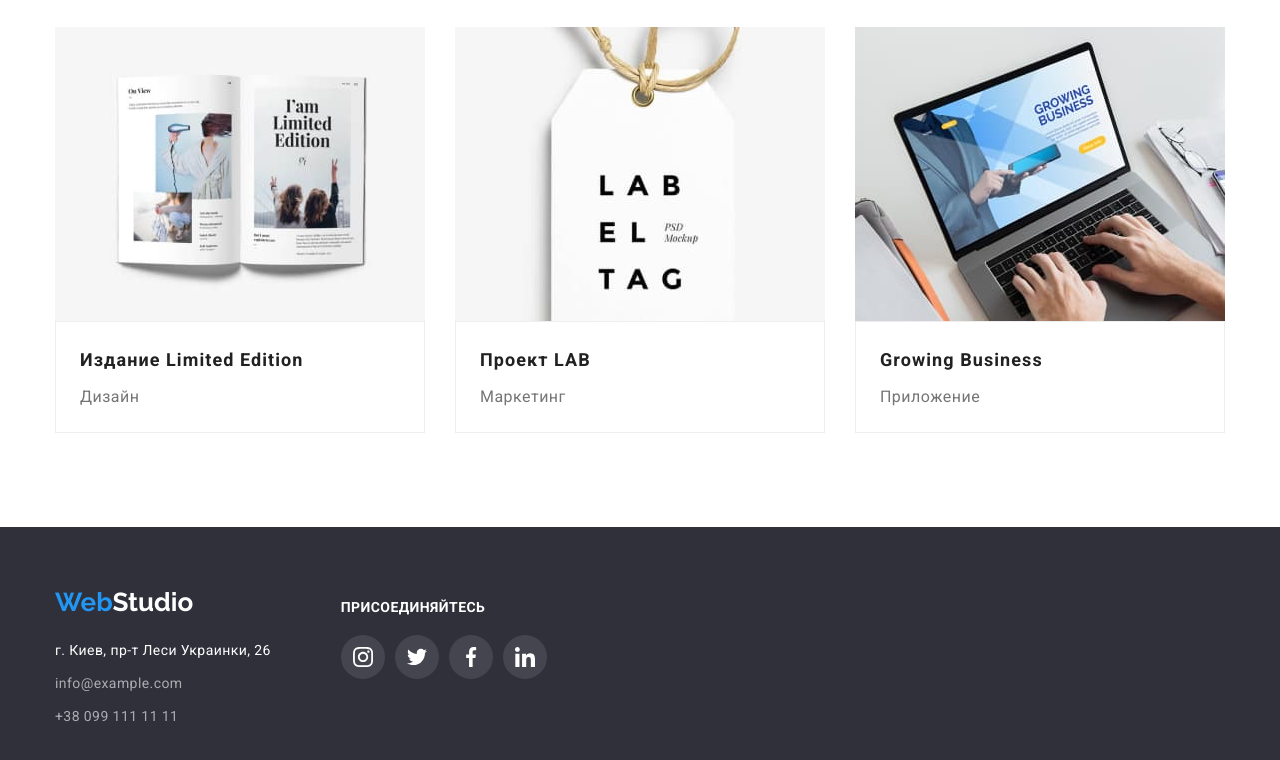
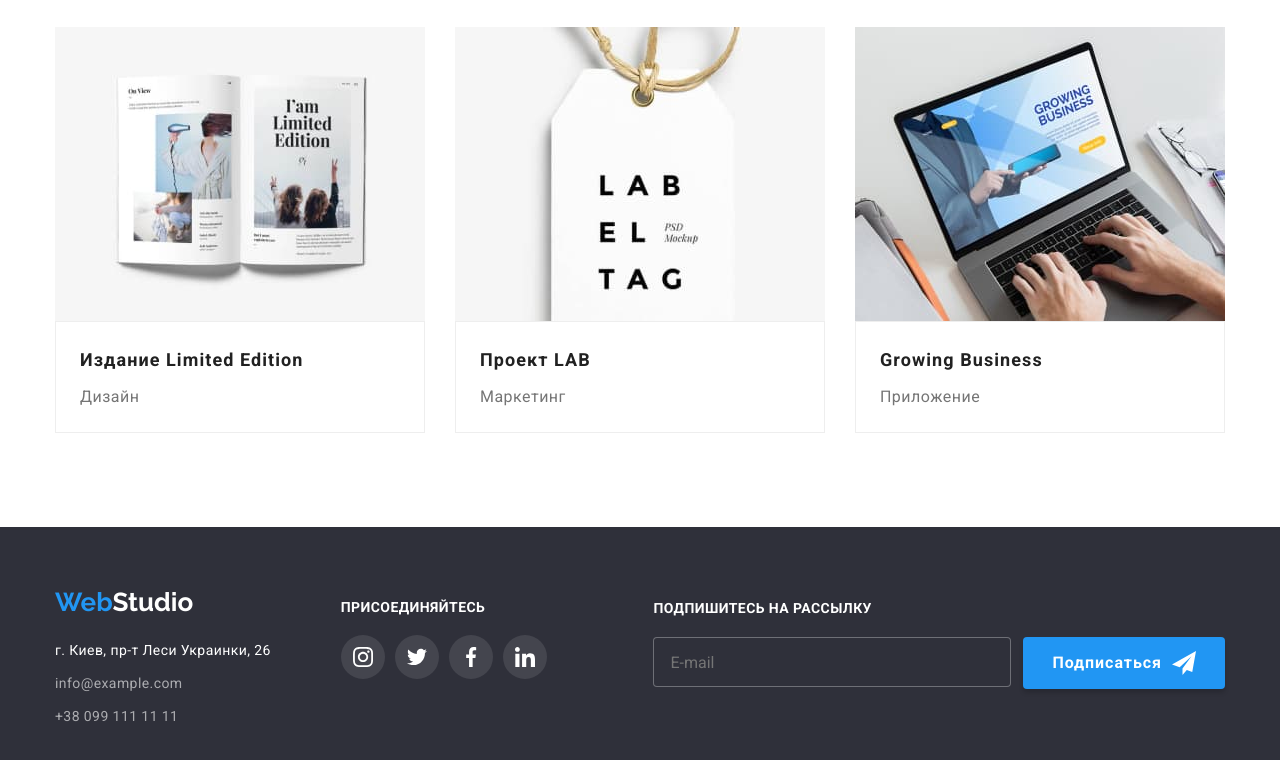
Before and after one commit to Zhenya240315/goit-markup-hw-06, a plain HTML site: page portfolio.html in a window 1280 px wide. Shown: the part 1110-1870 px from the top of the page. Drawn offline with nearby package versions, Linux system fonts and the light colour scheme.

Commit message:
finish-hw-06

```diff
--- a/css/styles.css
+++ b/css/styles.css
@@ -546,26 +546,53 @@ ul {
 
 /* ----footer-subscription ----- */
 .footer-subscription {
-  margin: 12px 0px 0px 93px;
+  margin: 12px 0px 0px auto;
 }
+
 .subscription {
   font-weight: 700;
   font-size: 14px;
   line-height: calc(16 / 14);
-  margin-bottom: 20px;
+
   letter-spacing: 0.03em;
   text-transform: uppercase;
   color: #ffffff;
 }
+
 .footer-input {
-  width: 378px;
+  width: 358px;
   height: 50px;
+  margin-right: 12px;
   padding-left: 16px;
   cursor: pointer;
   outline: transparent;
   border: 1px solid rgba(255, 255, 255, 0.3);
   border-radius: 4px;
   background-color: #2f303a;
+  color: #ffffff;
+}
+.footer-wrap {
+  display: flex;
+  margin-top: 20px;
+}
+.footer-push {
+  display: flex;
+  align-items: center;
+  border-radius: 4px;
+  padding: 10px 28px;
+  cursor: pointer;
+  font-weight: 700;
+  font-size: 16px;
+  line-height: 1.87;
+  letter-spacing: 0.06em;
+  background-color: var(--accent-color);
+  color: #ffffff;
+  box-shadow: 0px 4px 4px rgba(0, 0, 0, 0.15);
+  min-width: 200px;
+}
+.icon-send {
+  margin-left: 10px;
+  fill: #ffffff;
 }
 
 /* -----------------PORTFOLIO----------------- */
--- a/portfolio.html
+++ b/portfolio.html
@@ -215,6 +215,24 @@
             </li>
           </ul>
         </div>
+        <!-- footer-subscription -->
+        <div class="footer-subscription">
+          <label for="mail" class="subscription">подпишитесь на рассылку</label>
+          <div class="footer-wrap">
+            <input
+              class="footer-input"
+              type="email"
+              name="user-email"
+              placeholder="E-mail"
+              id="mail"
+            />
+            <button type="submit" class="footer-push">
+              Подписаться<svg class="icon-send" width="24" height="24">
+                <use href="./images/icons.svg#icon-send"></use>
+              </svg>
+            </button>
+          </div>
+        </div>
       </div>
     </footer>
 
```
Also changed, not shown: index.html (+9 -1 lines).
